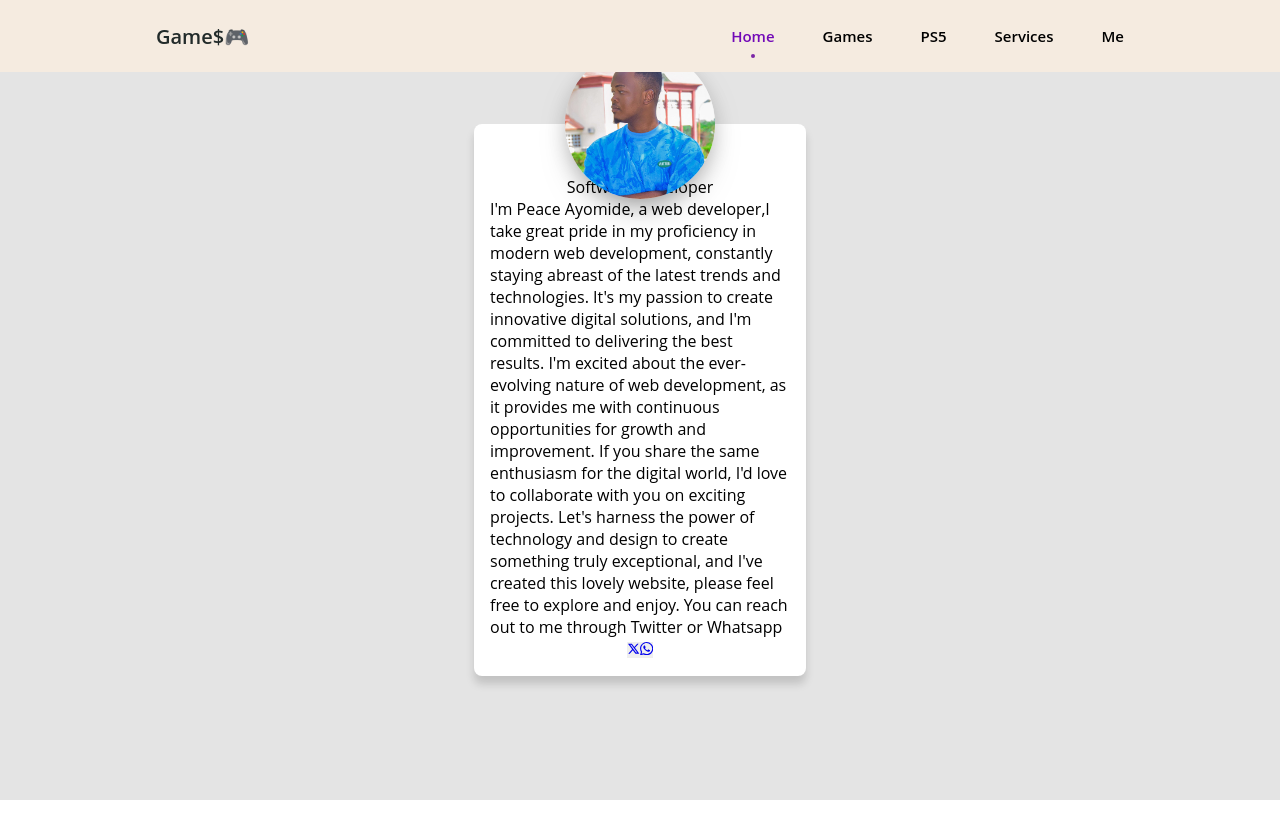
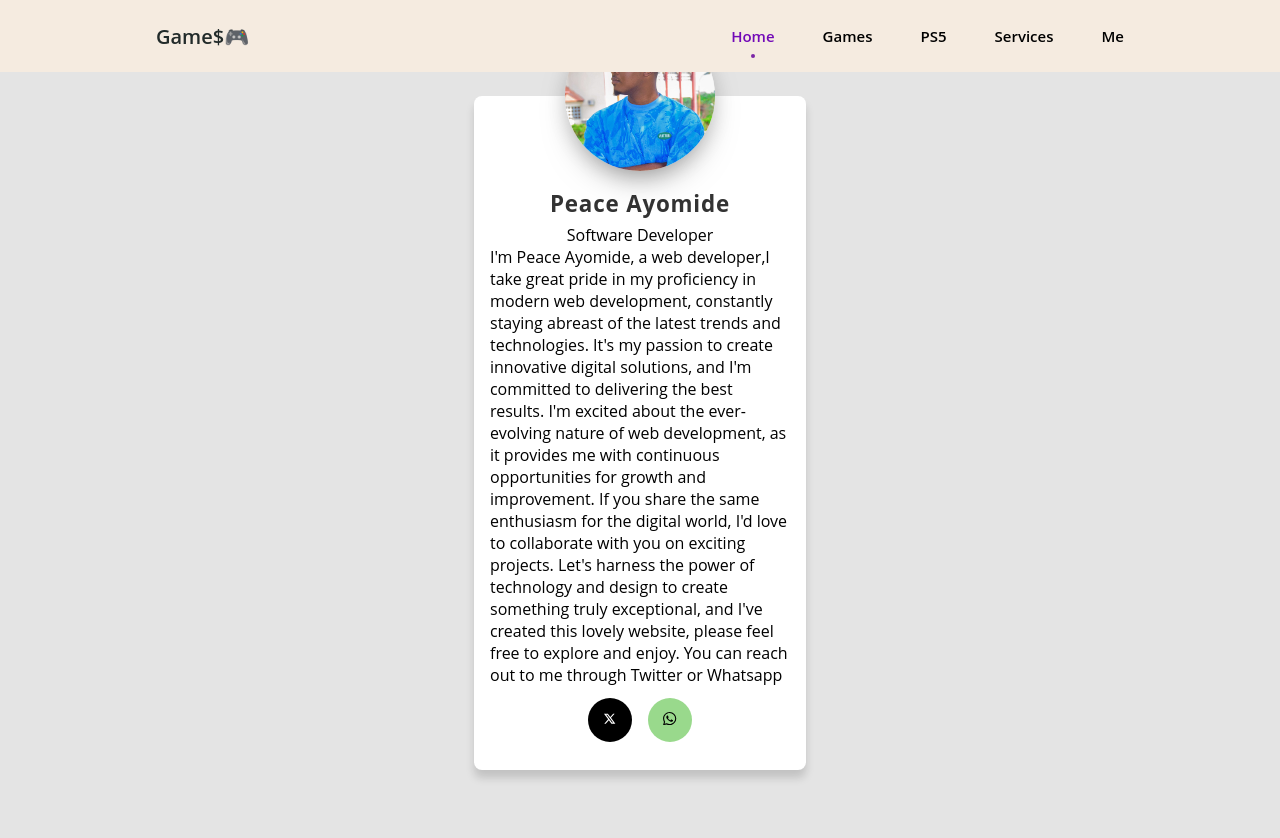
Before and after one commit to PeaceAyomide/gamebeast, a React (Vite) app: page /myself in a window 1280 px wide. Shown: the top 838 px of the page. Before the commit the page ends 800 px from the top, so only its background shows below. Built offline with nearby package versions, Linux system fonts and the light colour scheme; no server answers; sample sign-in values are in the browser's storage.

Commit message:
Update myself.css

```diff
--- a/src/Pages/Myself/myself.css
+++ b/src/Pages/Myself/myself.css
@@ -49,3 +49,52 @@
     margin-bottom: 12px;
     text-align: center;
 }
+
+.name {
+    margin-top: 80px;
+    font-size: 1.4em;
+    color: #333;
+    font-weight: bold;
+    letter-spacing: 0.8px;
+    margin-bottom: 8px;
+}
+
+.socials {
+    display: flex;
+    align-items: center;
+    justify-content: center;
+}
+
+.btnn {
+    margin: 12px 8px;
+    width: 44px;
+    height: 44px;
+    border: none;
+    border-radius: 50%;
+    cursor: pointer;
+    transition: opacity 0.4s;
+}
+
+button:hover {
+    opacity: 0.8;
+}
+
+button i {
+    color: #fff;
+    font-size: 1.4em;
+}
+
+/* Social media colors */
+button.github, .linkt {
+    color: white;
+    background-color: black;
+}
+
+button.twitter  {
+    background-color: #1da1f2;
+}
+
+button.pinterest, .link {
+    background-color: #99d98c;
+    color: black;
+}
```
